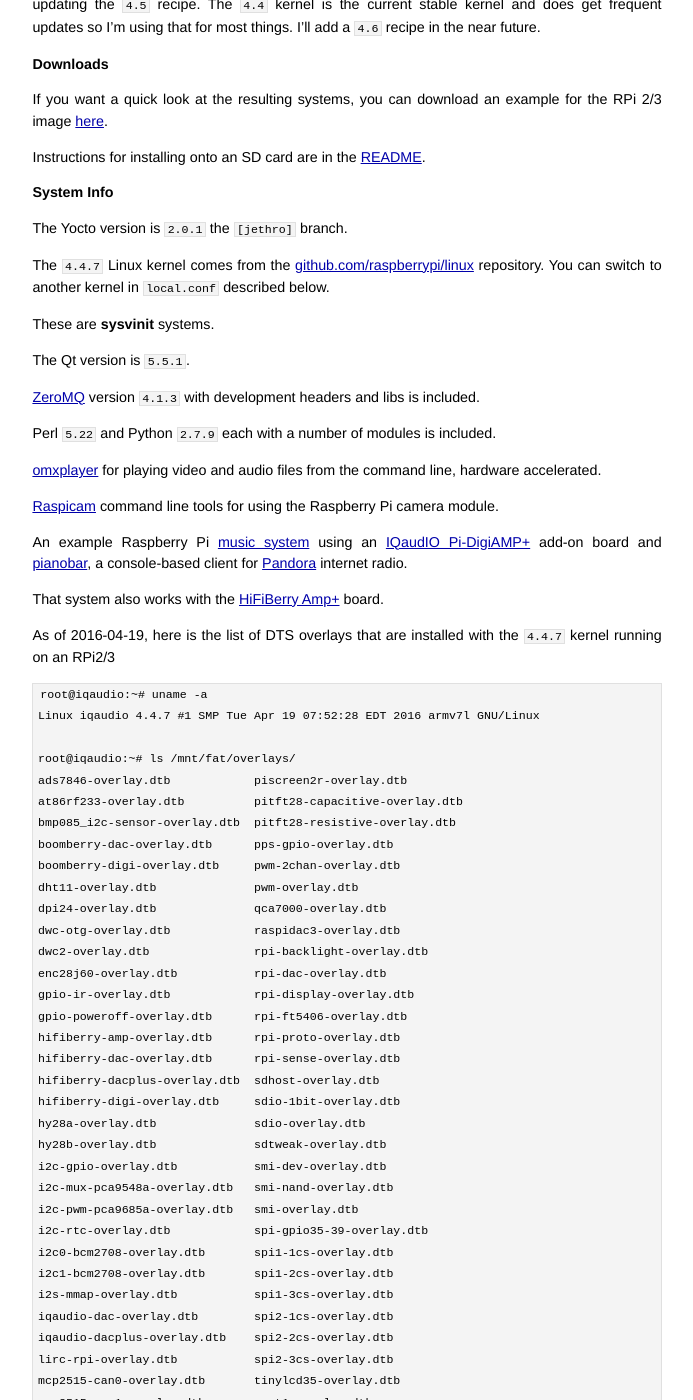
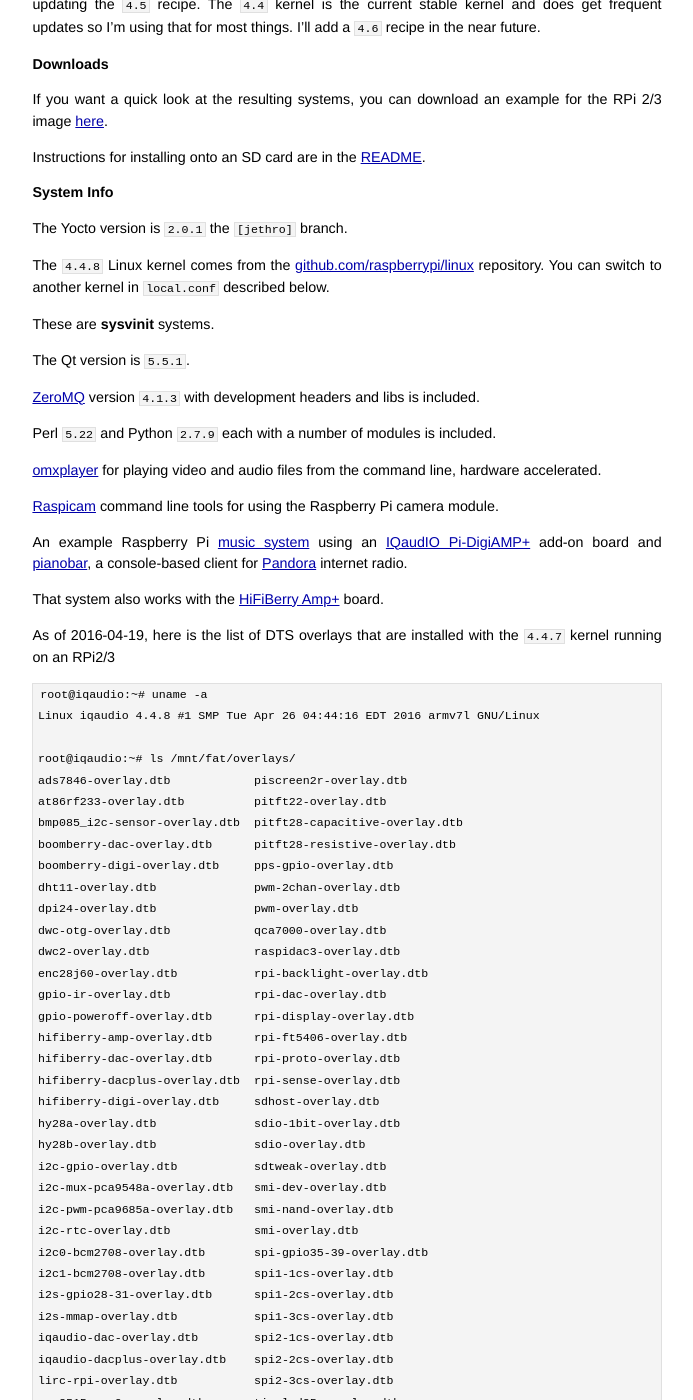
Before and after one commit to jumpnow/jumpnowtek-site, a Jekyll site: the page built from _posts/2015-12-04-Raspberry-Pi-Systems-with-Yocto.md, in a window 1280 px wide and 1400 px high, scrolled down 1123 px. Shown: the whole window, without its empty margins (293-986 px from the left). Built offline with Jekyll 4.4.1, drawn with Linux system fonts in a browser that asks for light colours; some of the changed text lies outside the part shown.

Commit message:
Update kernel and overlay list in rpi doc

```diff
--- a/_posts/2015-12-04-Raspberry-Pi-Systems-with-Yocto.md
+++ b/_posts/2015-12-04-Raspberry-Pi-Systems-with-Yocto.md
@@ -2,7 +2,7 @@
 layout: post
 title: Building Raspberry Pi Systems with Yocto
 description: "Building customized systems for the Raspberry Pi using tools from the Yocto Project"
-date: 2016-04-23 07:48:00
+date: 2016-04-26 05:35:00
 categories: rpi
 tags: [linux, rpi, yocto, rpi2, rpi3, rpi zero, rpi compute]
 ---
@@ -52,7 +52,7 @@
 
 The Yocto version is `2.0.1` the `[jethro]` branch.
 
-The `4.4.7` Linux kernel comes from the [github.com/raspberrypi/linux][rpi-kernel] repository. You can switch to another kernel in `local.conf` described below.
+The `4.4.8` Linux kernel comes from the [github.com/raspberrypi/linux][rpi-kernel] repository. You can switch to another kernel in `local.conf` described below.
 
 These are **sysvinit** systems.
 
@@ -73,33 +73,34 @@
 As of 2016-04-19, here is the list of DTS overlays that are installed with the `4.4.7` kernel running on an RPi2/3
 
     root@iqaudio:~# uname -a
-    Linux iqaudio 4.4.7 #1 SMP Tue Apr 19 07:52:28 EDT 2016 armv7l GNU/Linux
+    Linux iqaudio 4.4.8 #1 SMP Tue Apr 26 04:44:16 EDT 2016 armv7l GNU/Linux
 
     root@iqaudio:~# ls /mnt/fat/overlays/
     ads7846-overlay.dtb            piscreen2r-overlay.dtb
-    at86rf233-overlay.dtb          pitft28-capacitive-overlay.dtb
-    bmp085_i2c-sensor-overlay.dtb  pitft28-resistive-overlay.dtb
-    boomberry-dac-overlay.dtb      pps-gpio-overlay.dtb
-    boomberry-digi-overlay.dtb     pwm-2chan-overlay.dtb
-    dht11-overlay.dtb              pwm-overlay.dtb
-    dpi24-overlay.dtb              qca7000-overlay.dtb
-    dwc-otg-overlay.dtb            raspidac3-overlay.dtb
-    dwc2-overlay.dtb               rpi-backlight-overlay.dtb
-    enc28j60-overlay.dtb           rpi-dac-overlay.dtb
-    gpio-ir-overlay.dtb            rpi-display-overlay.dtb
-    gpio-poweroff-overlay.dtb      rpi-ft5406-overlay.dtb
-    hifiberry-amp-overlay.dtb      rpi-proto-overlay.dtb
-    hifiberry-dac-overlay.dtb      rpi-sense-overlay.dtb
-    hifiberry-dacplus-overlay.dtb  sdhost-overlay.dtb
-    hifiberry-digi-overlay.dtb     sdio-1bit-overlay.dtb
-    hy28a-overlay.dtb              sdio-overlay.dtb
-    hy28b-overlay.dtb              sdtweak-overlay.dtb
-    i2c-gpio-overlay.dtb           smi-dev-overlay.dtb
-    i2c-mux-pca9548a-overlay.dtb   smi-nand-overlay.dtb
-    i2c-pwm-pca9685a-overlay.dtb   smi-overlay.dtb
-    i2c-rtc-overlay.dtb            spi-gpio35-39-overlay.dtb
-    i2c0-bcm2708-overlay.dtb       spi1-1cs-overlay.dtb
-    i2c1-bcm2708-overlay.dtb       spi1-2cs-overlay.dtb
+    at86rf233-overlay.dtb          pitft22-overlay.dtb
+    bmp085_i2c-sensor-overlay.dtb  pitft28-capacitive-overlay.dtb
+    boomberry-dac-overlay.dtb      pitft28-resistive-overlay.dtb
+    boomberry-digi-overlay.dtb     pps-gpio-overlay.dtb
+    dht11-overlay.dtb              pwm-2chan-overlay.dtb
+    dpi24-overlay.dtb              pwm-overlay.dtb
+    dwc-otg-overlay.dtb            qca7000-overlay.dtb
+    dwc2-overlay.dtb               raspidac3-overlay.dtb
+    enc28j60-overlay.dtb           rpi-backlight-overlay.dtb
+    gpio-ir-overlay.dtb            rpi-dac-overlay.dtb
+    gpio-poweroff-overlay.dtb      rpi-display-overlay.dtb
+    hifiberry-amp-overlay.dtb      rpi-ft5406-overlay.dtb
+    hifiberry-dac-overlay.dtb      rpi-proto-overlay.dtb
+    hifiberry-dacplus-overlay.dtb  rpi-sense-overlay.dtb
+    hifiberry-digi-overlay.dtb     sdhost-overlay.dtb
+    hy28a-overlay.dtb              sdio-1bit-overlay.dtb
+    hy28b-overlay.dtb              sdio-overlay.dtb
+    i2c-gpio-overlay.dtb           sdtweak-overlay.dtb
+    i2c-mux-pca9548a-overlay.dtb   smi-dev-overlay.dtb
+    i2c-pwm-pca9685a-overlay.dtb   smi-nand-overlay.dtb
+    i2c-rtc-overlay.dtb            smi-overlay.dtb
+    i2c0-bcm2708-overlay.dtb       spi-gpio35-39-overlay.dtb
+    i2c1-bcm2708-overlay.dtb       spi1-1cs-overlay.dtb
+    i2s-gpio28-31-overlay.dtb      spi1-2cs-overlay.dtb
     i2s-mmap-overlay.dtb           spi1-3cs-overlay.dtb
     iqaudio-dac-overlay.dtb        spi2-1cs-overlay.dtb
     iqaudio-dacplus-overlay.dtb    spi2-2cs-overlay.dtb
@@ -112,6 +113,7 @@
     pi3-disable-bt-overlay.dtb     w1-gpio-pullup-overlay.dtb
     pi3-miniuart-bt-overlay.dtb    wittypi-overlay.dtb
     piscreen-overlay.dtb
+
 
 I've only tested a few
 
```
